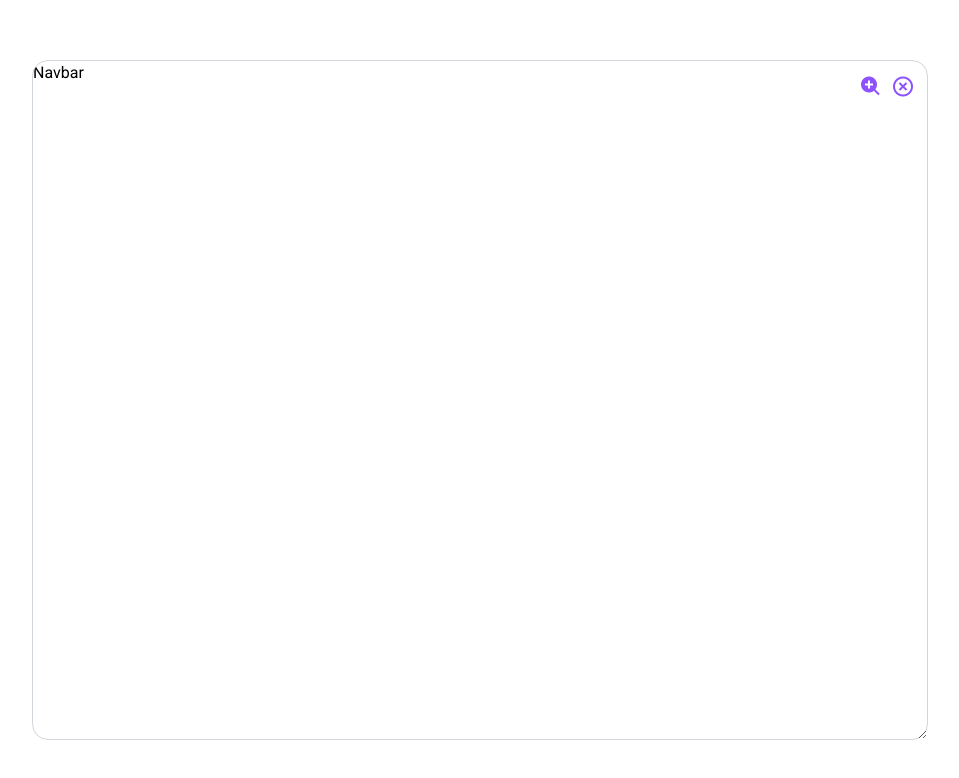
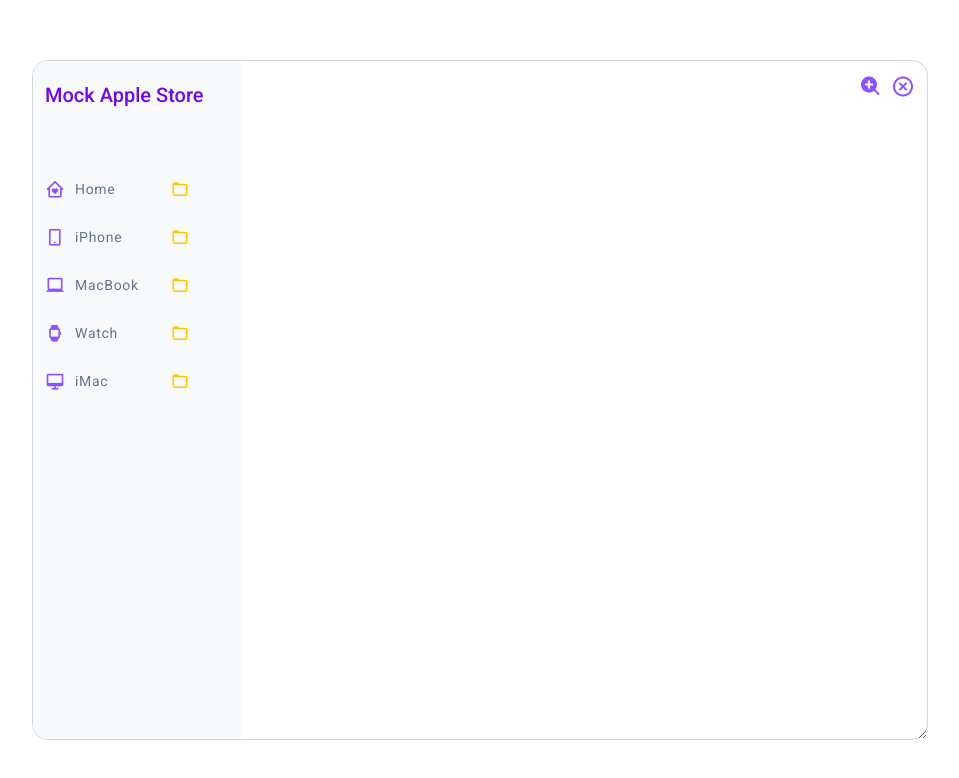
Before and after one commit to GarimaK1/AppleStoreUIViteReact19, a React (Vite) app: page / in a window 1280 px wide. Shown: the top 778 px of the page, without its empty margins (160-1119 px from the left). Built offline with nearby package versions, Linux system fonts and the light colour scheme.

Commit message:
adding navItems array data file and the initial navbar

```diff
--- a/src/components/Navbar.jsx
+++ b/src/components/Navbar.jsx
@@ -1,9 +1,26 @@
 import React from 'react';
+import { navItems } from '../data/index';
 
 const Navbar = () => {
   return (
-    <div>Navbar</div>
+    <div className='2xl:w-80 xl:w-52 w-44 h-full bg-slate-50 flex flex-col justify-between pt-5 px-3 pb-14 md:pb-0'>
+      <a href='#' className='2xl:text-2xl xl:text-xl text-violet-700 font-medium mb-14'>
+        Mock Apple Store
+      </a>
+      <div className='flex flex-col flex-grow'>
+        {
+          navItems.map((item, index) => (
+            <a key={item.label} href='#' className='xl:w-36 lg:w-32 w-30 flex items-center justify-between my-3.5 text-left cursor-pointer'>
+              <i className={`${item.icon} text-xl text-violet-500`}></i>
+              <span className='text-sm text-slate-500 mx-2.5 mr-auto tracking-wider'>{item.label}</span>
+              <i className='text-lg text-yellow-400 bx bx-folder'></i>
+            </a>
+          ))
+        }
+      </div>
+    </div>
   )
 }
 
+
 export default Navbar;
--- /dev/null
+++ b/src/data/index.js
@@ -0,0 +1,32 @@
+export const navItems = [
+  {
+    label: 'Home',
+    icon: 'bx bx-home-heart',
+    activeIcon: 'bx bxs-folder-open',
+    inactiveIcon: 'bx bxs-folder',
+  },
+  {
+    label: 'iPhone',
+    icon: 'bx bx-mobile-alt',
+    activeIcon: 'bx bxs-folder-open',
+    inactiveIcon: 'bx bxs-folder',
+  },
+  {
+    label: 'MacBook',
+    icon: 'bx bx-laptop',
+    activeIcon: 'bx bxs-folder-open',
+    inactiveIcon: 'bx bxs-folder',
+  },
+  {
+    label: 'Watch',
+    icon: 'bx bxs-watch-alt',
+    activeIcon: 'bx bxs-folder-open',
+    inactiveIcon: 'bx bxs-folder',
+  },
+  {
+    label: 'iMac',
+    icon: 'bx bx-desktop',
+    activeIcon: 'bx bxs-folder-open',
+    inactiveIcon: 'bx bxs-folder',
+  },
+]
```
